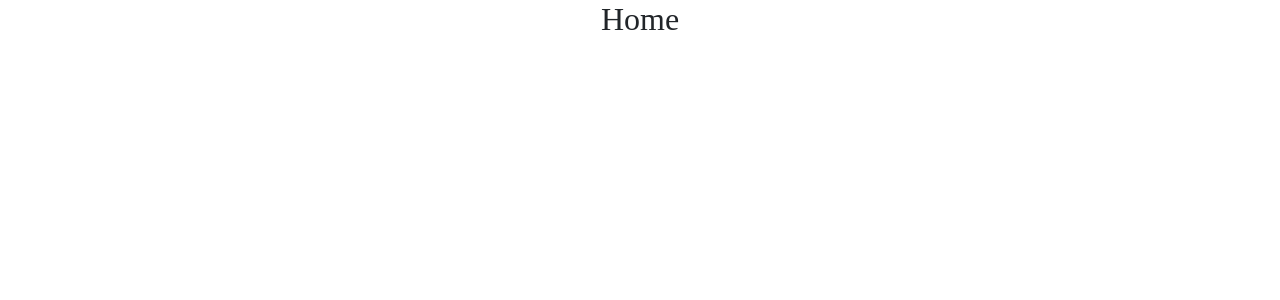
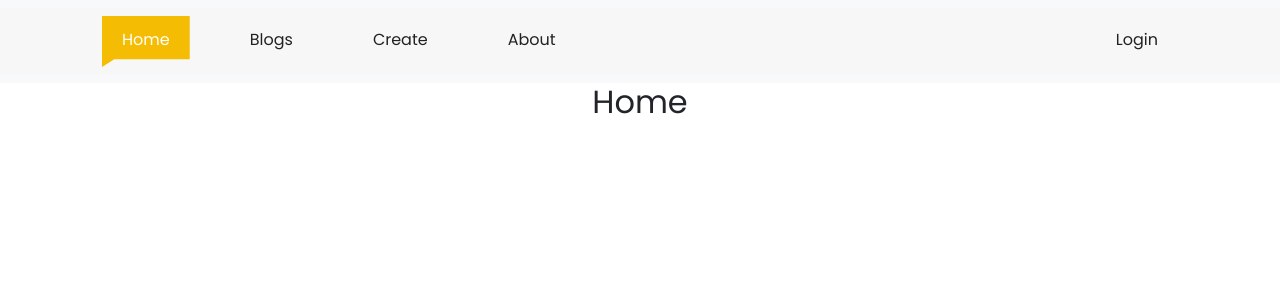
Before and after one commit to MHRatul/Firebase-Blog-App, a React (Create React App) app: page / in a window 1280 px wide. Shown: the top 300 px of the page. Built offline with nearby package versions, Linux system fonts and the light colour scheme.

Commit message:
Update HeaderJs

```diff
--- a/public/index.html
+++ b/public/index.html
@@ -15,6 +15,7 @@
       user's mobile device or desktop. See https://developers.google.com/web/fundamentals/web-app-manifest/
     -->
     <link rel="manifest" href="%PUBLIC_URL%/manifest.json" />
+    <link href="https://fonts.googleapis.com/css?family=Poppins" rel="stylesheet">
     <link rel="stylesheet" href="https://cdn.jsdelivr.net/npm/bootstrap@5.1.3/dist/css/bootstrap.min.css" integrity="">
     <link rel="stylesheet" href="https://maxcdn.bootstrapcdn.com/font-awesome/4.7.0/css/font-awesome.min.css">
     <!--
--- a/src/App.js
+++ b/src/App.js
@@ -1,6 +1,8 @@
 // import logo from './logo.svg';
+import {useState} from "react";
 import './App.css';
-
+import "./style.scss";
+import "./media-query.css";
 import Home from "./pages/Home";
 import {Routes, Route} from "react-router-dom"
 import { ToastContainer } from "react-toastify";
@@ -9,10 +11,13 @@ import Detail from "./pages/Detail";
 import AddEditBlog from './pages/AddEditBlog';
 import About from './pages/About';
 import NotFound from './pages/NotFound';
+import Header from "./components/Header";
 
 function App() {
+  const [active, setActive] = useState("home")
   return (
     <div className="App">
+      <Header setActive={setActive} active={active}/>
       <ToastContainer/>
     <Routes>
       <Route path="/" element={<Home />}/>
--- a/src/components/Header.js
+++ b/src/components/Header.js
@@ -1,13 +1,17 @@
-import React from 'react'
+import React from "react";
+import { Link } from "react-router-dom";
+import transitions from "bootstrap";
 
-const Header = () => {
+const Header = ({ active, setActive, user, handleLogout }) => {
+  const userId = user?.uid;
   return (
     <nav className="navbar navbar-expand-lg navbar-light bg-light">
       <div className="container-fluid bg-faded padding-media">
         <div className="container padding-media">
           <nav className="navbar navbar-toggleable-md navbar-light">
-          <button className='navbar-toggler mt-3'
-          type='button'
+            <button
+              className="navbar-toggler mt-3"
+              type="button"
               data-bs-toggle="collapse"
               data-bs-target="#navbarSupportedContent"
               data-bs-parent="#navbarSupportedContent"
@@ -15,26 +19,99 @@ const Header = () => {
               aria-expanded="true"
               aria-label="Toggle Navigation"
             >
-               <span className='fa fa-bars'></span>
+              <span className="fa fa-bars"></span>
+            </button>
+            <div
+              className="collapse navbar-collapse"
+              id="navbarSupportedContent"
+            >
+              <ul className="navbar-nav me-auto mb-2 mb-lg-0">
+                <Link to="/" style={{ textDecoration: "none" }}>
+                  <li
+                    className={`nav-item nav-link ${
+                      active === "home" ? "active" : ""
+                    }`}
+                    onClick={() => setActive("home")}
+                  >
+                    Home
+                  </li>
+                </Link>
+                <Link to="/blogs" style={{ textDecoration: "none" }}>
+                  <li
+                    className={`nav-item nav-link ${
+                      active === "blogs" ? "active" : ""
+                    }`}
+                    onClick={() => setActive("blogs")}
+                  >
+                    Blogs
+                  </li>
+                </Link>
 
-          </button>
-          <div className="collapse navbar-collapse"></div>
-            <ul className='navbar-nav me-auto mb-2 mb-lg-0' id='navbarSupportedContent'>
-               <li className='nav-item nav-link'>Home</li>
-               <li className='nav-item nav-link'>Create</li>
-               <li className='nav-item nav-link'>About</li>
+                <Link to="/create" style={{ textDecoration: "none" }}>
+                  <li
+                    className={`nav-item nav-link ${
+                      active === "create" ? "active" : ""
+                    }`}
+                    onClick={() => setActive("create")}
+                  >
+                    Create
+                  </li>
+                </Link>
+
+                <Link to="/about" style={{ textDecoration: "none" }}>
+                  <li
+                    className={`nav-item nav-link ${
+                      active === "about" ? "active" : ""
+                    }`}
+                    onClick={() => setActive("about")}
+                  >
+                    About
+                  </li>
+                </Link>
               </ul>
-
-            <div className='row g-3'>
-            <ul className='navbar-nav me-auto mb-2 mb-lg-0'>
-               <li className='nav-item nav-link'>Login</li>
+              <div className="row g-3">
+                <ul className="navbar-nav me-auto mb-2 mb-lg-0">
+                  {userId ? (
+                    <>
+                      <div className="profile-logo">
+                        <img
+                          src="https://cdn-icons-png.flaticon.com/512/149/149071.png"
+                          alt="logo"
+                          style={{
+                            width: "30px",
+                            height: "30px",
+                            borderRadius: "50%",
+                            marginTop: "12px",
+                          }}
+                        />
+                      </div>
+                      <p style={{ marginTop: "12px", marginLeft: "5px" }}>
+                        {user?.displayName}
+                      </p>
+                      <li className="nav-item nav-link" onClick={handleLogout}>
+                        Logout
+                      </li>
+                    </>
+                  ) : (
+                    <Link to="/auth" style={{ textDecoration: "none" }}>
+                      <li
+                        className={`nav-item nav-link ${
+                          active === "login" ? "active" : ""
+                        }`}
+                        onClick={() => setActive("login")}
+                      >
+                        Login
+                      </li>
+                    </Link>
+                  )}
                 </ul>
+              </div>
             </div>
           </nav>
         </div>
       </div>
     </nav>
-  )
-}
+  );
+};
 
 export default Header;
```
Also changed, not shown: 1 other file (tests, documents, lock files or other folders). Lines whose indentation alone changed are shown as unchanged.
